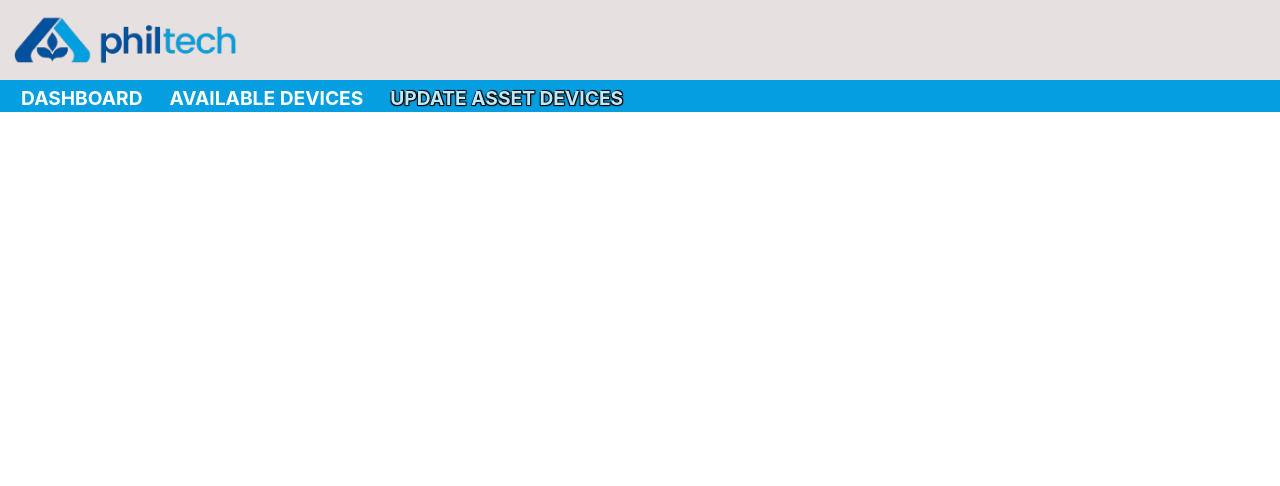
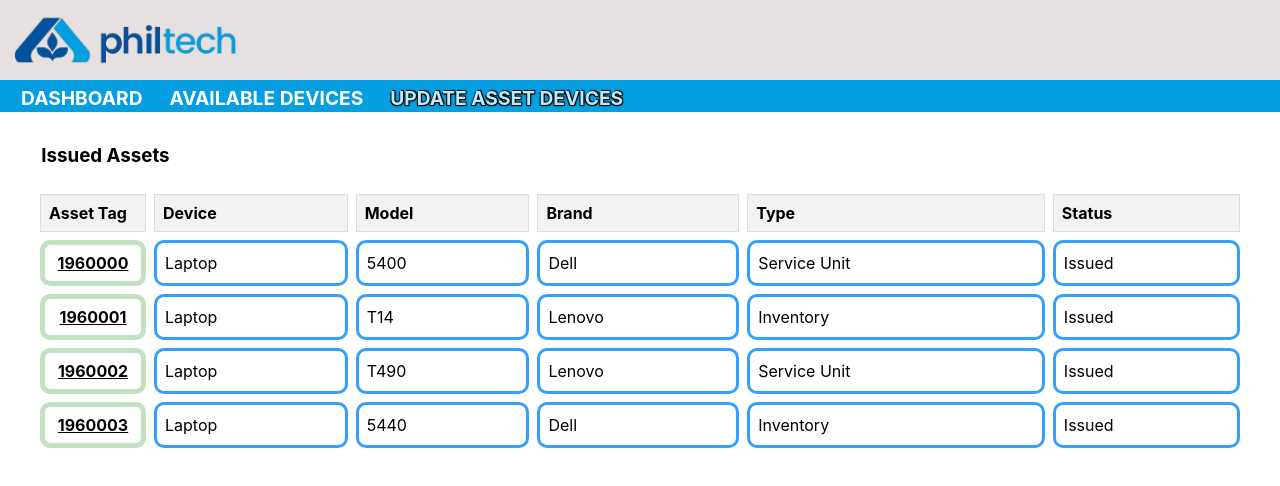
Before and after one commit to BenedictoLucido/JuBeRy-APC, a React (Vite) app in the folder LaravelDocker/JuBeRy/: page /updateAssetDevices in a window 1280 px wide. Shown: the top 486 px of the page. Built offline with nearby package versions, Linux system fonts and the light colour scheme.

Commit message:
V1.2.3 Not Working Local Storage :(

```diff
--- a/LaravelDocker/JuBeRy/src/pages/AvailableDevices.css
+++ b/LaravelDocker/JuBeRy/src/pages/AvailableDevices.css
@@ -70,27 +70,40 @@
     display: flex;
     justify-content: space-between;
     flex-direction: row;
+
+    margin: .6em;
 }
 
 /* Table cell styles */
 .tableCell {
-    border: 1px solid #ddd;
+    border: 3px solid #33a0ff; /* Blue border for all cells */
+    border-radius: 10px;
+
     padding: .5em;
     text-align: left;
+    margin-right: 2em; /* Space between cells horizontally */
+
 }
 
 /* Individual Table cell styles */
 .idColumn {
     width: 5em; /* Adjust width for shorter numeric values */
-    text-align: left; /* Align the numbers centrally */
+    text-align: center; /* Align the numbers centrally */
+    font-weight: bold;
+
+    border: 5px solid #C1E1C1; /* Blue border for all cells */
+    border-radius: 10px;
+
+    cursor: pointer;
+
+    text-decoration: underline;
 }
 
 /* Table styling */
 .table {
-    border-collapse: collapse;
+    border-collapse: separate; /* Disable collapse so margins are respected */
     width: 100%;
-
-    margin-top: 1em;
+    border-spacing: .5em; /* Space between rows */
 }
 
 /* ----------- New Asset Modal Styles ------------- */
@@ -203,64 +216,83 @@ input[type="number"] {
 
 /* ----------- View Asset Modal Styles ------------- */
 .viewAssetModal {
+    position: fixed;
+    top: 0;
+    left: 0;
+    width: 100%;
+    height: 100%;
+    background: rgba(0, 0, 0, 0.5);
     display: flex;
     justify-content: center;
     align-items: center;
-    position: fixed;
-    top: 0;
-    left: 0;
-    right: 0;
-    bottom: 0;
-    background-color: rgba(0, 0, 0, 0.5); /* Semi-transparent background */
-    z-index: 5; /* Ensures modal is on top */
+    z-index: 5;
 }
 
-/* The modal content */
 .viewAssetModalContent {
-    background-color: white;
+    background: #fff;
     padding: 20px;
-    border-radius: 8px;
-    max-width: 500px;
-    width: 100%;
-    box-shadow: 0px 4px 6px rgba(0, 0, 0, 0.1);
+    border-radius: 10px;
+    box-shadow: 0 4px 12px rgba(0, 0, 0, 0.1);
+    width: 400px;
+    max-width: 90%;
     display: flex;
     flex-direction: column;
-    align-items: flex-start;
+    align-items: center;
 }
 
-/* Styling for headers and text inside modal */
-.viewAssetModalContent h4 {
-    margin-bottom: 10px;
+.modalTitle {
     font-size: 1.5rem;
+    margin-bottom: 15px;
+    color: #333;
+    text-align: center;
 }
 
-.viewAssetModalContent p {
-    margin: 5px 0;
+.assetInfo {
+    width: 100%;
+    margin-bottom: 20px;
 }
 
-/* Button to close the modal */
-.viewAssetModalContent button {
-    margin-top: 15px;
-    padding: 10px 15px;
-    background-color: #007BFF;
-    color: white;
-    border: none;
-    border-radius: 5px;
-    cursor: pointer;
+.assetInfo p {
+    font-size: 1rem;
+    margin: 8px 0;
+    color: #555;
 }
 
-.viewAssetModalContent button:hover {
-    background-color: #0056b3;
+.assetInfo strong {
+    color: #222;
 }
 
-.idColumn {
-    cursor: pointer;
-    color: #007BFF;
-    text-decoration: underline;
+.modalActions {
+    display: flex;
+    justify-content: space-between;
+    width: 100%;
 }
 
-.idColumn:hover {
-    color: #0056b3;
+.btn {
+    padding: 10px 15px;
+    font-size: 1rem;
+    border: none;
+    cursor: pointer;
+    border-radius: 5px;
+    transition: background-color 0.3s ease;
+}
+
+.issueBtn {
+    background-color: #28a745;
+    color: white;
+}
+
+.issueBtn:hover {
+    background-color: #218838;
+}
+
+.closeBtn {
+    background-color: #dc3545;
+    color: white;
+}
+
+.closeBtn:hover {
+    background-color: #c82333;
 }
 
 /************--------- Confirmation MOdal -----------*******/
--- a/LaravelDocker/JuBeRy/src/pages/AvailableDevices.jsx
+++ b/LaravelDocker/JuBeRy/src/pages/AvailableDevices.jsx
@@ -298,15 +298,19 @@ function AvailableDevices() {
             {isViewAssetModalOpen && selectedAsset && (
                 <div className='viewAssetModal'>
                     <div className='viewAssetModalContent'>
-                        <h4>Asset Details</h4>
+                        <h4 className='modalTitle'>Asset Details</h4>
+                        <div className='assetInfo'>
                             <p><strong>Asset Tag:</strong> {selectedAsset.assetTag}</p>
                             <p><strong>Device Name:</strong> {selectedAsset.deviceName}</p>
                             <p><strong>Model:</strong> {selectedAsset.model}</p>
                             <p><strong>Brand:</strong> {selectedAsset.brand}</p>
                             <p><strong>Type:</strong> {selectedAsset.type}</p>
                             <p><strong>Status:</strong> {selectedAsset.status}</p>
-                        <button onClick={handleIssuedButtonClick}>Issued</button>
-                        <button onClick={closeViewAssetModal}>Close</button>
+                        </div>
+                        <div className='modalActions'>
+                            <button className='btn issueBtn' onClick={handleIssuedButtonClick}>Issue</button>
+                            <button className='btn closeBtn' onClick={closeViewAssetModal}>Close</button>
+                        </div>
                     </div>
                 </div>
             )}
--- a/LaravelDocker/JuBeRy/src/pages/UpdateAssetDevices.css
+++ b/LaravelDocker/JuBeRy/src/pages/UpdateAssetDevices.css
@@ -13,3 +13,26 @@
     transform: scale(1.1) rotate(-10deg); /* Scales up and tilts left on hover */
     animation: tilt .5s ease-in-out forwards; /* Applies the tilt animation */
   }
+
+/* Table container */
+.updateAssetDevicesTableContainer {
+  margin: 2em;
+}
+
+.updateAssetDevicesTableContainer h3 {
+  margin-left: .5em;
+}
+
+.returnBtn {
+  background-color: #28a745;
+  color: white;
+  border: none;
+  padding: 0.5em 1em;
+  cursor: pointer;
+  border-radius: 5px;
+  margin-left: 1em;
+}
+
+.returnBtn:hover {
+  background-color: #218838;
+}
--- a/LaravelDocker/JuBeRy/src/pages/UpdateAssetDevices.jsx
+++ b/LaravelDocker/JuBeRy/src/pages/UpdateAssetDevices.jsx
@@ -1,4 +1,4 @@
-import React from 'react';
+import React, { useState, useEffect } from 'react';
 import { useNavigate } from 'react-router-dom';
 import { NavLink } from 'react-router-dom';
 import philtecLogo from '../Assets/philtecLogo.png';
@@ -11,20 +11,60 @@ function UpdateAssetDevices() {
         navigate('/Dashboard');
     };
 
-    const goToAvailableDevices = () => {
-        navigate('/AvailableDevices');
+    const [data, setData] = useState([
+        { assetTag: 1960000, deviceName: "Laptop", model: "5400", brand: "Dell", type: "Service Unit", status: "Issued" },
+        { assetTag: 1960001, deviceName: "Laptop", model: "T14", brand: "Lenovo", type: "Inventory", status: "Issued" },
+        { assetTag: 1960002, deviceName: "Laptop", model: "T490", brand: "Lenovo", type: "Service Unit", status: "Issued" },
+        { assetTag: 1960003, deviceName: "Laptop", model: "5440", brand: "Dell", type: "Inventory", status: "Issued" },
+    ]);
+
+    const [isViewAssetModalOpen, setIsViewAssetModalOpen] = useState(false);
+    const [selectedAsset, setSelectedAsset] = useState(null);
+
+    // Load data from localStorage when component mounts
+    useEffect(() => {
+        const storedData = localStorage.getItem('assets');
+        if (storedData) {
+            try {
+                const parsedData = JSON.parse(storedData);
+                if (Array.isArray(parsedData)) {
+                    setData(parsedData);
+                } else {
+                    console.error('Stored data is not in the expected format');
+                }
+            } catch (error) {
+                console.error('Error parsing stored data', error);
+            }
+        }
+    }, []);
+
+    // Save data to localStorage whenever data changes
+    useEffect(() => {
+        if (data && data.length > 0) {
+            localStorage.setItem('assets', JSON.stringify(data));
+        }
+    }, [data]);
+
+    const closeViewAssetModal = () => {
+        setIsViewAssetModalOpen(false);
+        setSelectedAsset(null);
     };
 
-    const goToUpdateAssetDevices = () => {
-    navigate('/UpdateAssetDevices');
+    const handleReturnAsset = (assetTag) => {
+        const updatedData = data.map((asset) =>
+            asset.assetTag === assetTag
+                ? { ...asset, status: "Not Issued" }
+                : asset
+        );
+        setData(updatedData);
+        closeViewAssetModal(); // Optionally close the modal after returning the asset
     };
 
-    return(
-        <div className='availableDevicesPage'>
-
-        {/* Main Man Header */}
+    return (
+        <div className='updateAssetDevicesPage'>
+            {/* Main Header */}
             <div className="landingPageMainHeader">
-            <img src={philtecLogo} alt="rndmImg" onClick={goToDashboard} />
+                <img src={philtecLogo} alt="logo" onClick={goToDashboard} />
             </div>
 
             <div className='landingPageHeaderFooter'>
@@ -33,6 +73,68 @@ function UpdateAssetDevices() {
                 <NavLink to="/UpdateAssetDevices" className={({ isActive }) => `text ${isActive ? 'active' : ''}`}>UPDATE ASSET DEVICES</NavLink>
             </div>
 
+            <div className="updateAssetDevicesTableContainer">
+                <h3>Issued Assets</h3>
+                <table className="table">
+                    <thead>
+                        <tr>
+                            <th className='tableHeader'>Asset Tag</th>
+                            <th className="tableHeader">Device</th>
+                            <th className="tableHeader">Model</th>
+                            <th className="tableHeader">Brand</th>
+                            <th className="tableHeader">Type</th>
+                            <th className="tableHeader">Status</th>
+                        </tr>
+                    </thead>
+                    <tbody>
+                        {data.map((asset) => (
+                            <tr key={asset.assetTag}>
+                                <td
+                                    className='tableCell idColumn'
+                                    onClick={() => {
+                                        setSelectedAsset(asset);
+                                        setIsViewAssetModalOpen(true);
+                                    }}
+                                >
+                                    {asset.assetTag}
+                                </td>
+                                <td className="tableCell">{asset.deviceName}</td>
+                                <td className="tableCell">{asset.model}</td>
+                                <td className="tableCell">{asset.brand}</td>
+                                <td className="tableCell">{asset.type}</td>
+                                <td className="tableCell">{asset.status}</td>
+                            </tr>
+                        ))}
+                    </tbody>
+                </table>
+            </div>
+
+            {isViewAssetModalOpen && selectedAsset && (
+                <div className='viewAssetModal'>
+                    <div className='viewAssetModalContent'>
+                        <h4 className='modalTitle'>Asset Details</h4>
+                        <div className='assetInfo'>
+                            <p><strong>Asset Tag:</strong> {selectedAsset.assetTag}</p>
+                            <p><strong>Device Name:</strong> {selectedAsset.deviceName}</p>
+                            <p><strong>Model:</strong> {selectedAsset.model}</p>
+                            <p><strong>Brand:</strong> {selectedAsset.brand}</p>
+                            <p><strong>Type:</strong> {selectedAsset.type}</p>
+                            <p><strong>Status:</strong> {selectedAsset.status}</p>
+                        </div>
+                        <div className='modalActions'>
+                            <button className='btn closeBtn' onClick={closeViewAssetModal}>Close</button>
+                            {selectedAsset.status === "Issued" && (
+                                <button
+                                    className='btn returnBtn'
+                                    onClick={() => handleReturnAsset(selectedAsset.assetTag)}
+                                >
+                                    Return
+                                </button>
+                            )}
+                        </div>
+                    </div>
+                </div>
+            )}
         </div>
     );
 }
```
Lines whose indentation alone changed are shown as unchanged.
